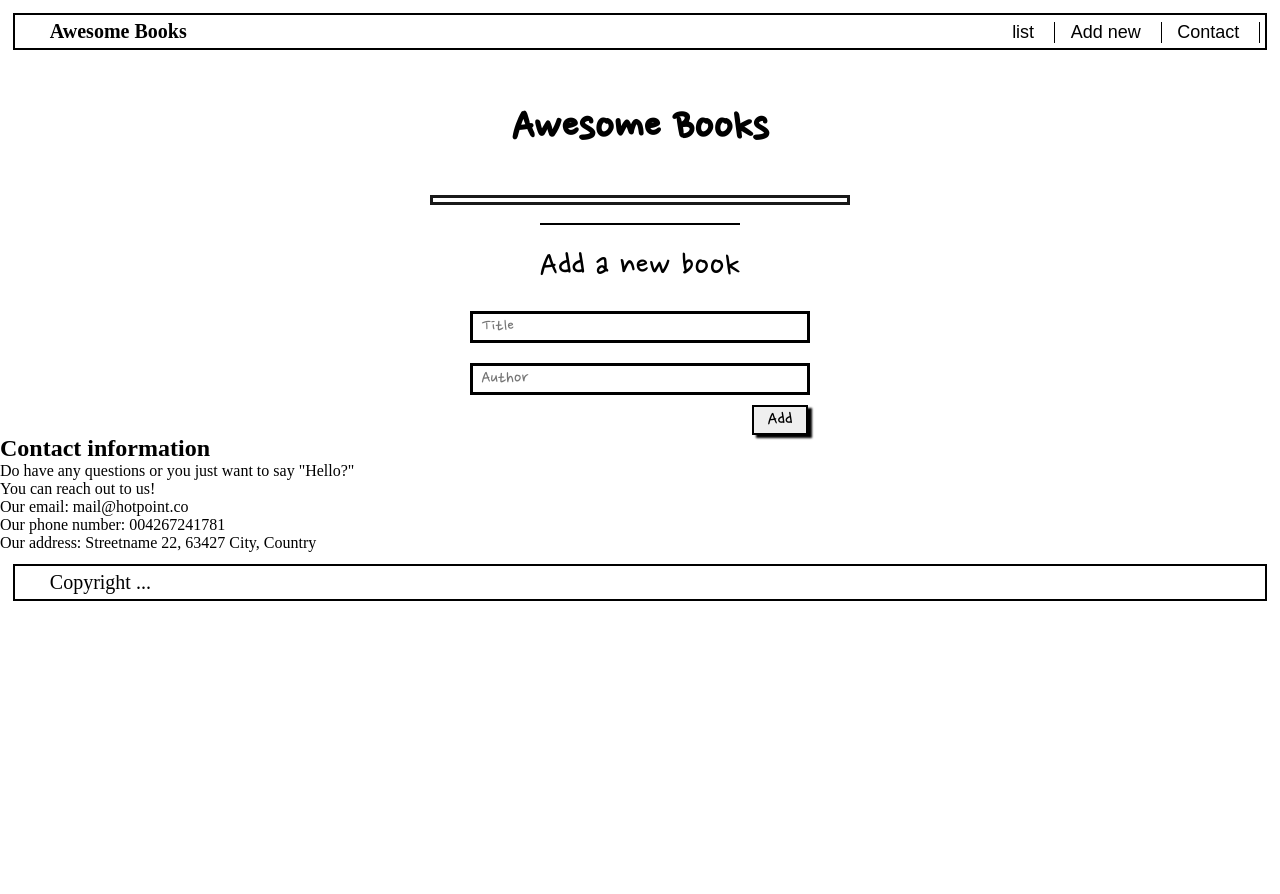
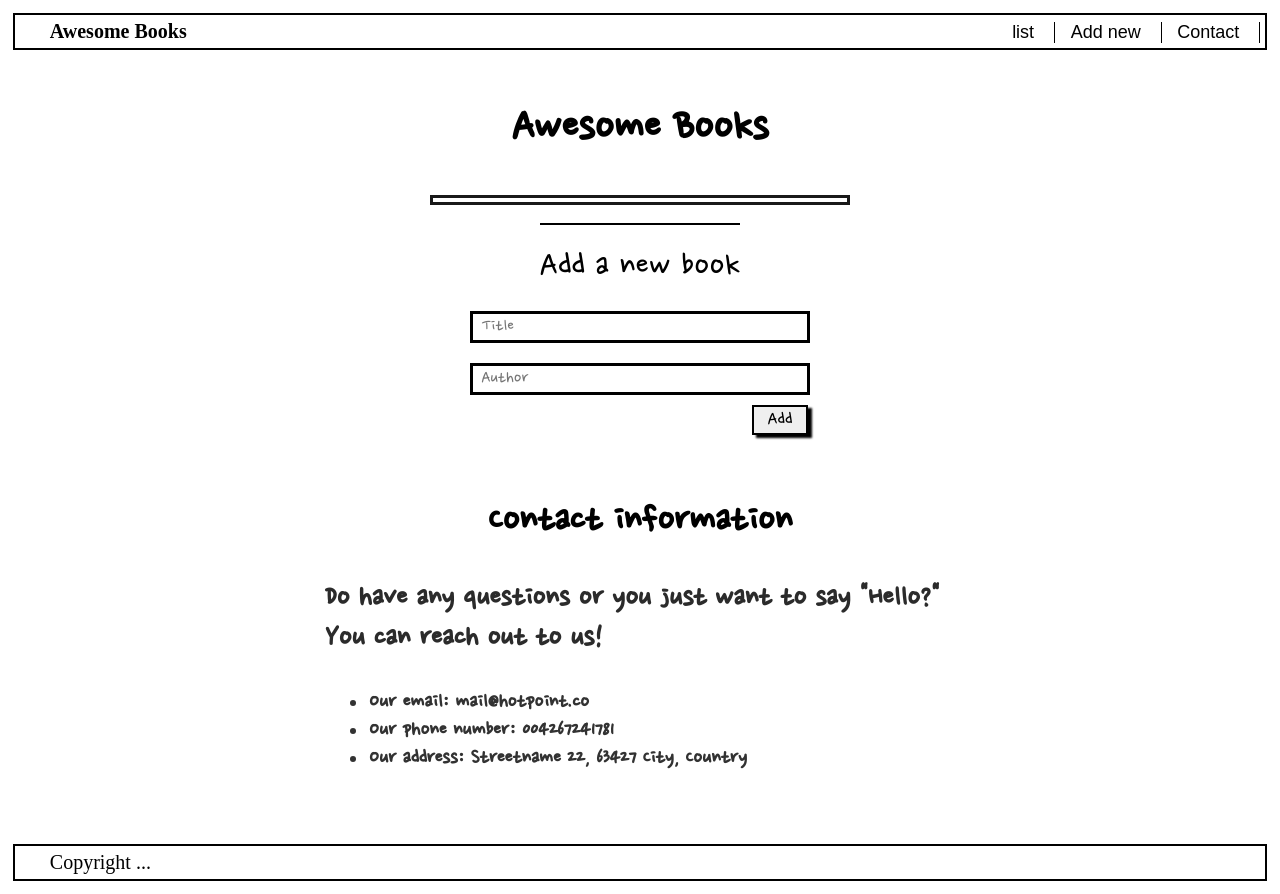
Before and after one commit to MargaretTechworld/Awesome-Books, a website: page index.html in a window 1280 px wide. Before the commit the page ends 800 px from the top, so only its background shows below. Drawn offline with Linux system fonts and the light colour scheme.

Commit message:
Update styles.css

```diff
--- a/styles.css
+++ b/styles.css
@@ -177,6 +177,35 @@ body {
     }
   }
 
+.section-3 {
+    margin: 60px auto;
+    .contact-container {
+      width: min(630px, 94%);
+      margin: 0 auto;
+      position: relative;
+      .contact-header, .contact-text, .contact-list {
+        font-family: 'Nanum Pen Script', Arial, Helvetica, sans-serif;
+        font-weight: 600;
+      }
+      .contact-header {
+        font-size: 42px;
+        margin-bottom: 30px;
+        text-align: center;
+      }
+      .contact-text {
+        font-size: 2em;
+        color: #2b2b2b;
+        margin-bottom: 30px;
+      }
+      .contact-list {
+        font-size: 1.4em;
+        text-align: start;
+        color: #323232;
+        padding-left: 7%;
+      }
+    }
+  }
+
 
   .footer{
     padding: 1%;
```
